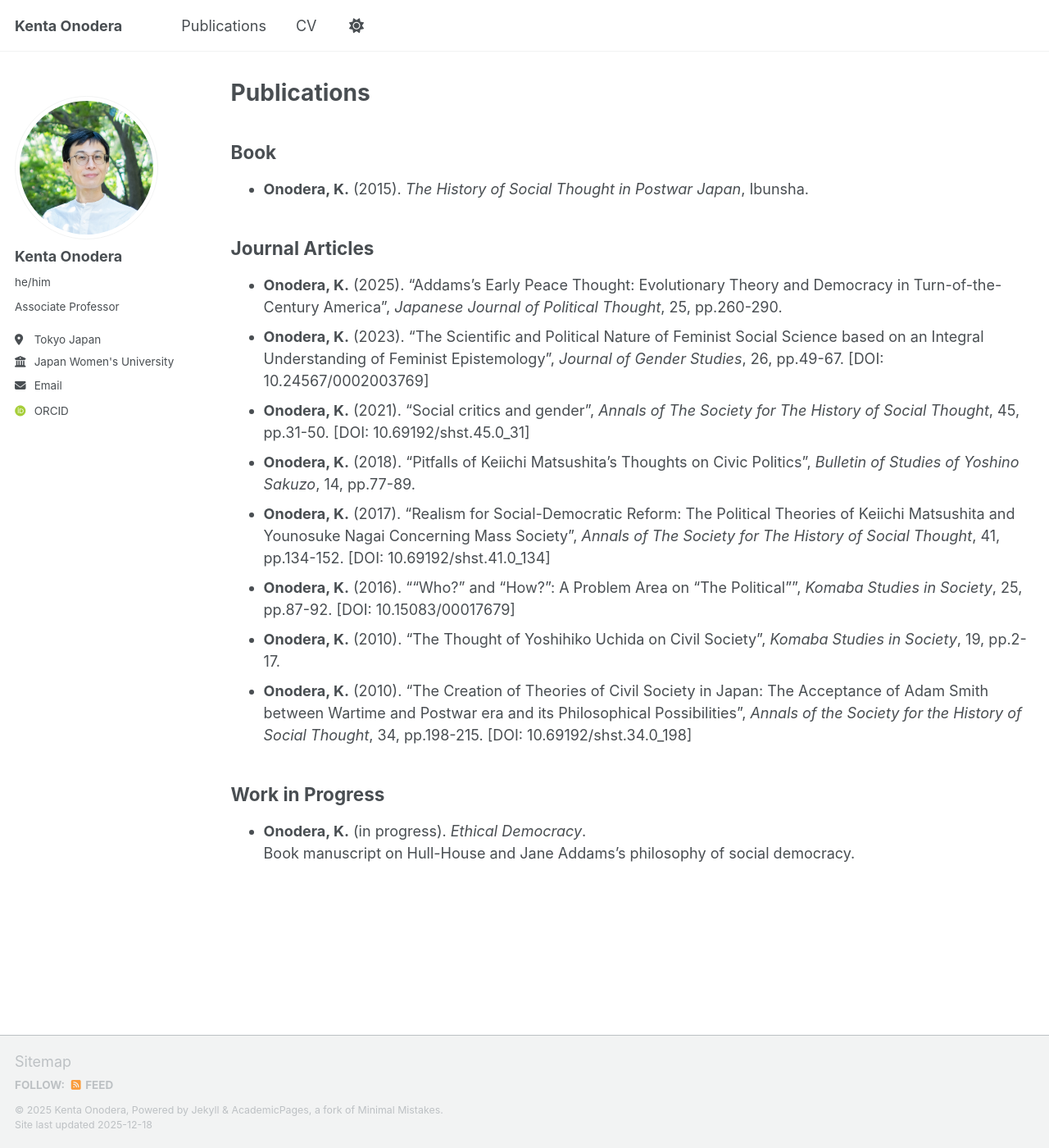
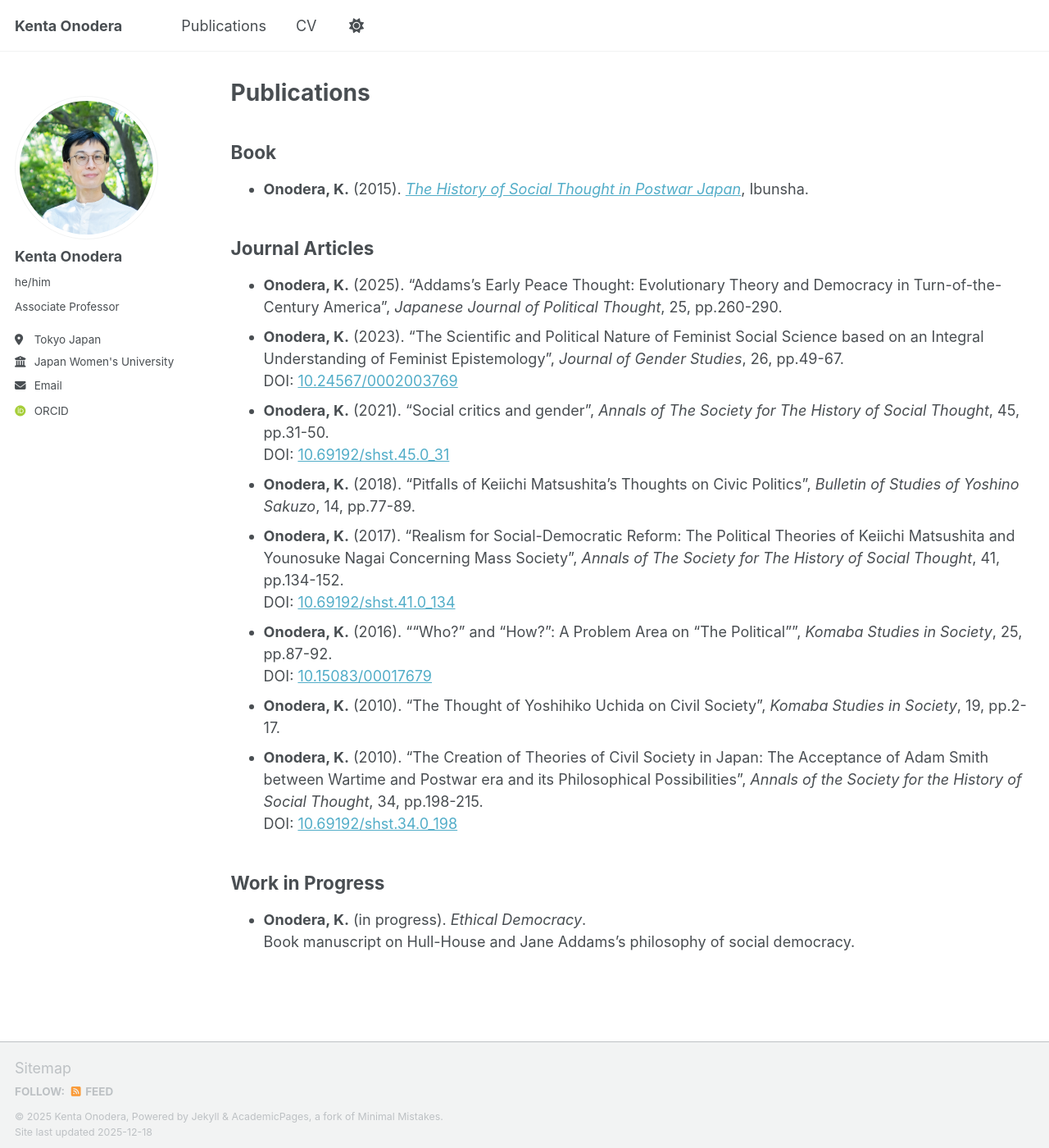
Before and after one commit to kenta-onodera/kenta-onodera.github.io, a Jekyll site: the page built from _pages/publications.md, in a window 1280 px wide and 1400 px high. Shown: the whole window at 82% size. Built offline with Jekyll 4.4.1, drawn with Linux system fonts in a browser that asks for light colours; some web fonts are replaced; a script bundle is joined from its source files by our own code; library files that are not in the unit come from our copies; part of the change alters nothing that is shown.

```diff
--- a/_includes/publications-list.md
+++ b/_includes/publications-list.md
@@ -1,15 +1,20 @@
 ## Book
-- **Onodera, K.** (2015). *The History of Social Thought in Postwar Japan*, Ibunsha.
+- **Onodera, K.** (2015). *[The History of Social Thought in Postwar Japan](https://www.ibunsha.co.jp/books/978-4753103263/)*, Ibunsha.
 
 ## Journal Articles
 - **Onodera, K.** (2025). "Addams's Early Peace Thought: Evolutionary Theory and Democracy in Turn-of-the-Century America", *Japanese Journal of Political Thought*, 25, pp.260-290.
-- **Onodera, K.** (2023). "The Scientific and Political Nature of Feminist Social Science based on an Integral Understanding of Feminist Epistemology", *Journal of Gender Studies*, 26, pp.49-67. [DOI: 10.24567/0002003769]
-- **Onodera, K.** (2021). "Social critics and gender", *Annals of The Society for The History of Social Thought*, 45, pp.31-50. [DOI: 10.69192/shst.45.0_31]
+- **Onodera, K.** (2023). "The Scientific and Political Nature of Feminist Social Science based on an Integral Understanding of Feminist Epistemology", *Journal of Gender Studies*, 26, pp.49-67.
+DOI: [10.24567/0002003769](https://doi.org/10.24567/0002003769)
+- **Onodera, K.** (2021). "Social critics and gender", *Annals of The Society for The History of Social Thought*, 45, pp.31-50.
+DOI: [10.69192/shst.45.0_31](https://doi.org/10.69192/shst.45.0_31)
 - **Onodera, K.** (2018). "Pitfalls of Keiichi Matsushita's Thoughts on Civic Politics", *Bulletin of Studies of Yoshino Sakuzo*, 14, pp.77-89.
-- **Onodera, K.** (2017). "Realism for Social-Democratic Reform: The Political Theories of Keiichi Matsushita and Younosuke Nagai Concerning Mass Society", *Annals of The Society for The History of Social Thought*, 41, pp.134-152. [DOI: 10.69192/shst.41.0_134]
-- **Onodera, K.** (2016). ""Who?" and "How?": A Problem Area on "The Political"", *Komaba Studies in Society*, 25, pp.87-92. [DOI: 10.15083/00017679]
+- **Onodera, K.** (2017). "Realism for Social-Democratic Reform: The Political Theories of Keiichi Matsushita and Younosuke Nagai Concerning Mass Society", *Annals of The Society for The History of Social Thought*, 41, pp.134-152.
+DOI: [10.69192/shst.41.0_134](https://doi.org/10.69192/shst.41.0_134)
+- **Onodera, K.** (2016). ""Who?" and "How?": A Problem Area on "The Political"", *Komaba Studies in Society*, 25, pp.87-92.
+DOI: [10.15083/00017679](https://doi.org/10.15083/00017679)
 - **Onodera, K.** (2010). "The Thought of Yoshihiko Uchida on Civil Society", *Komaba Studies in Society*, 19, pp.2-17.
-- **Onodera, K.** (2010). "The Creation of Theories of Civil Society in Japan: The Acceptance of Adam Smith between Wartime and Postwar era and its Philosophical Possibilities", *Annals of the Society for the History of Social Thought*, 34, pp.198-215. [DOI: 10.69192/shst.34.0_198]
+- **Onodera, K.** (2010). "The Creation of Theories of Civil Society in Japan: The Acceptance of Adam Smith between Wartime and Postwar era and its Philosophical Possibilities", *Annals of the Society for the History of Social Thought*, 34, pp.198-215.
+DOI: [10.69192/shst.34.0_198](https://doi.org/10.69192/shst.34.0_198)
 
 ## Work in Progress
 - **Onodera, K.** (in progress). *Ethical Democracy*.
```
